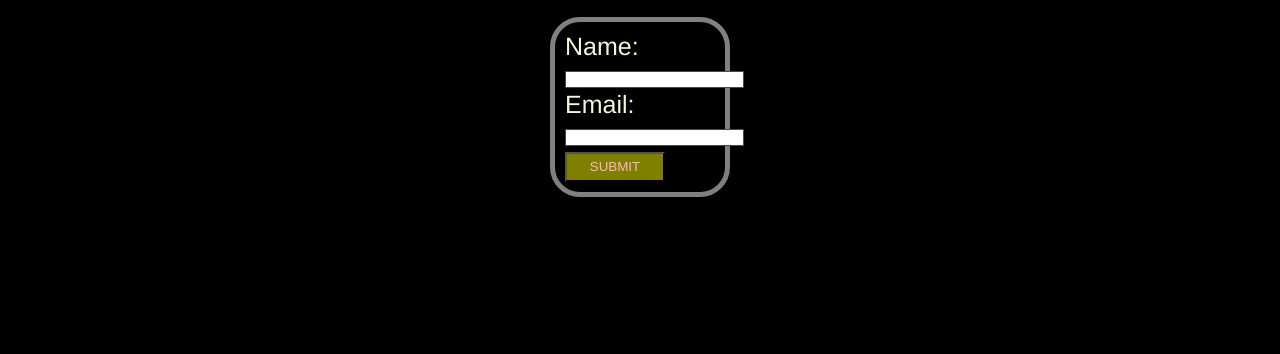
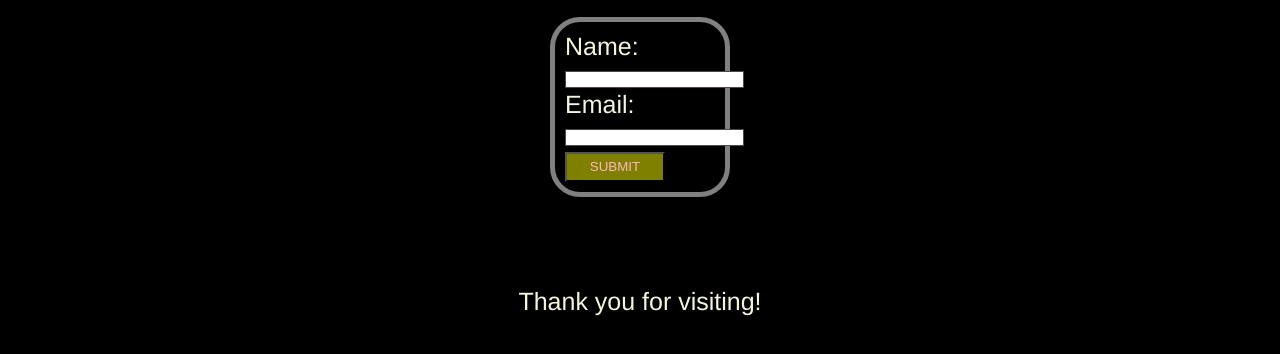
Before and after one commit to samamiraa/01-Mini-Project, a plain HTML site: page index.html in a window 1280 px wide. Shown: the part 372-726 px from the top of the page. Drawn offline with Linux system fonts and the light colour scheme.

Commit message:
footer added

```diff
--- a/index.html
+++ b/index.html
@@ -38,8 +38,8 @@
             </section>
         </main>
 
-        <footer>
-
+        <footer class="text-center">
+            Thank you for visiting!
         </footer>
     </body>
 </html>
```
